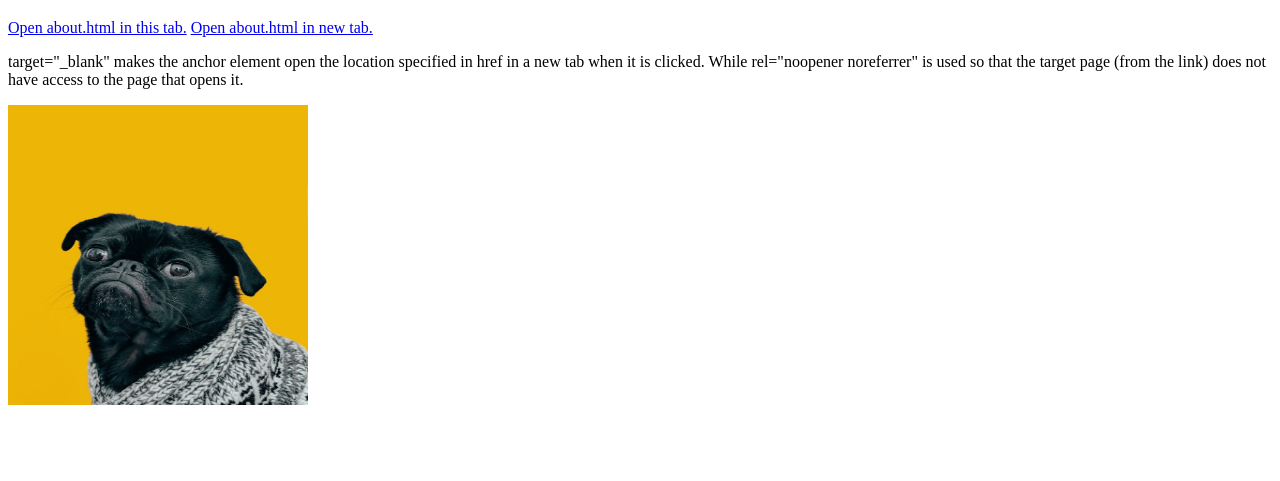
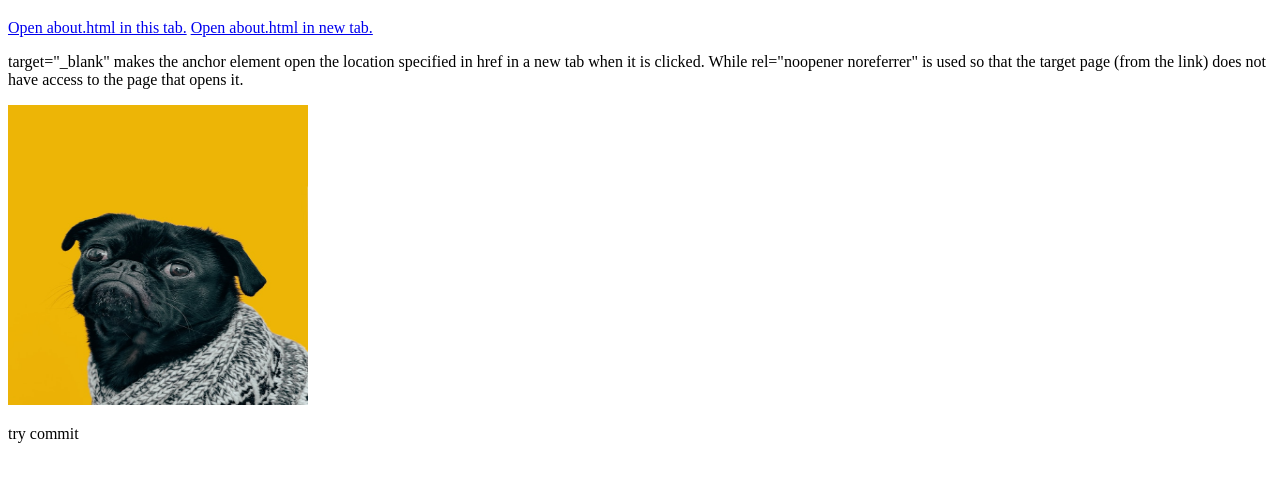
Before and after one commit to fthimus/git_test, a plain HTML site: page html-boilerplate/index.html in a window 1280 px wide. Shown: the part 61-542 px from the top of the page. Drawn offline with Linux system fonts and the light colour scheme.

Commit message:
Try commiting with subject and body did it work?

```diff
--- a/html-boilerplate/index.html
+++ b/html-boilerplate/index.html
@@ -11,5 +11,6 @@
     <a href="./pages/about.html" target="_blank" rel="noopener noreferrer">Open about.html in new tab.</a>
     <p>target="_blank" makes the anchor element open the location specified in href in a new tab when it is clicked. While rel="noopener noreferrer" is used so that the target page (from the link) does not have access to the page that opens it.</p>
     <img src="./images/dog.jpg" alt="dog image" height="300" width="300">
+    <p>try commit</p>
 </body>
 </html>
```
